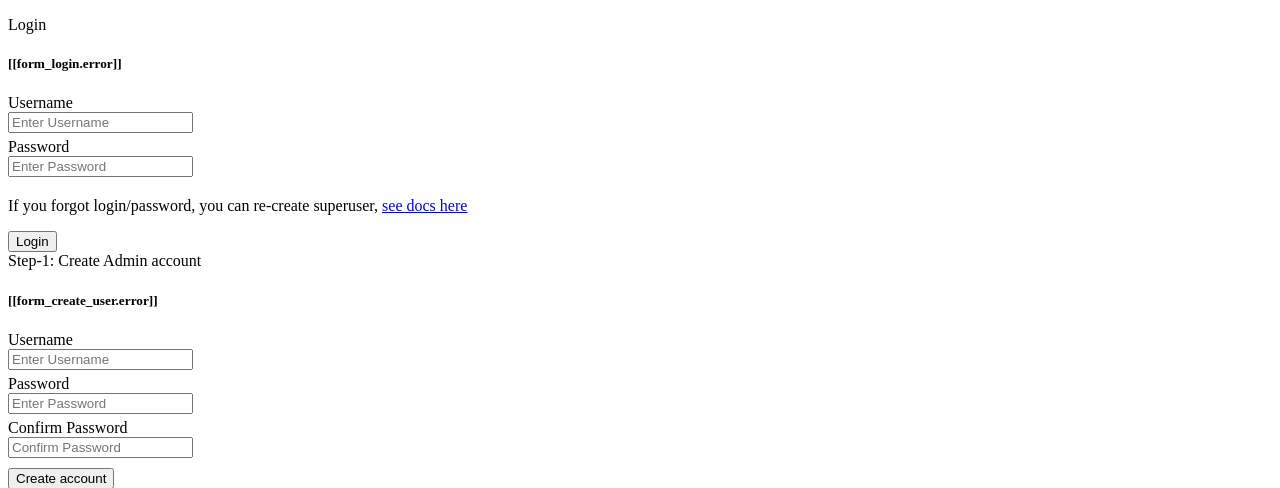
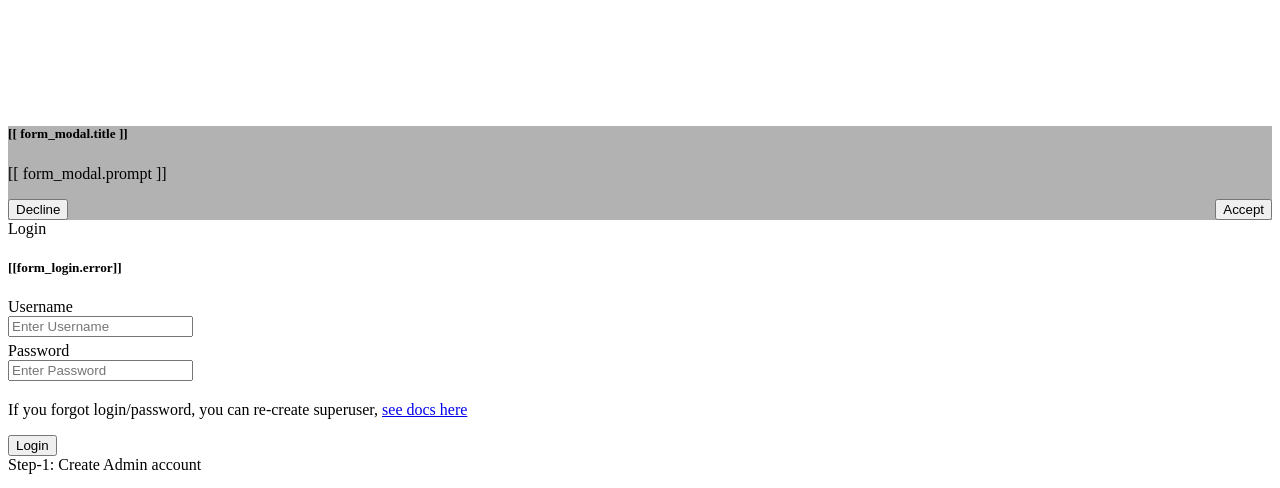
Before and after one commit to Sirius-social/didcomm-mediator, a Python web app: template app/templates/admin.html in a window 1280 px wide. Shown: the part 136-624 px from the top of the page. Run offline with Jinja, Linux system fonts and the light colour scheme; the template is opened without the code that fills it, so the values that code supplies are empty.

Commit message:
refactoring gui

```diff
--- a/app/internal/admin.py
+++ b/app/internal/admin.py
@@ -116,6 +116,7 @@ async def admin_panel(request: Request, db: Database = Depends(get_db)):
             'styles': URL_STATIC + '/admin/css/styles.css',
             'vue': URL_STATIC + '/vue.min.js',
             'axios': URL_STATIC + '/axios.min.js',
+            'jquery': URL_STATIC + '/jquery-3.6.0.min.js'
         },
         'events_stream': events_stream,
         'events_stream_ws': events_stream_ws,
--- a/app/templates/admin.html
+++ b/app/templates/admin.html
@@ -7,6 +7,7 @@
     <link href="{{ static.styles }}" rel="stylesheet">
     <script src="{{ static.vue }}"></script>
     <script src="{{ static.axios }}"></script>
+    <script src="{{ static.jquery }}"></script>
 </head>
 
 <body id="top">
@@ -42,6 +43,23 @@
 </nav>
 <!-- Mashead header-->
 <header class="masthead" id="app">
+
+    <!--   Modal -------->
+    <div class="modal" id="form-modal" style="background-color: rgba(0,0,0,0.3)" tabindex="-1" role="dialog" aria-labelledby="original" aria-hidden="true">
+      <div class="modal-dialog modal-md" role="document" style="margin-top:10%;">
+        <div class="modal-content">
+          <div class="modal-header">
+            <h5 class="text-primary modal-title" >[[ form_modal.title ]]</h5>
+          </div>
+          <div class="modal-body">
+              <p class="text-danger">[[ form_modal.prompt ]]</p>
+              <button @click="close_modal_form(false)" class="btn btn-primary">Decline</button>
+              <button @click="close_modal_form(true)" class="btn btn-danger" style="float: right;">Accept</button>
+          </div>
+        </div>
+      </div>
+    </div>
+
     <div class="container px-5">
         <div class="row gx-5 align-items-center">
             {% if not app_is_configured or not current_user %}
@@ -293,6 +311,11 @@
                 option: '{{ settings.email_option }}',
                 error: "",
                 loading: false
+            },
+            form_modal: {
+                title: '',
+                prompt: '',
+                accept_cb: null
             }
         },
         methods: {
@@ -450,7 +473,10 @@
                 document.body.removeChild(dummy);
             },
             reset_settings: function(){
-                if (confirm("Are you sure? All settings will be clean!!!")) {
+                this.open_modal_form(
+                    'Reset Settings?',
+                    "Are you sure? All settings will be clean!!!",
+                    function (){
                         let url = '{{ base_url }}' + '/set_app_is_configured';
                         let value = 'off'
                         axios.post(
@@ -466,9 +492,22 @@
                             console.log('======== ERROR ========')
                             console.log(error.data);
                         });
-                } else {
-                  console.log("You pressed Cancel!");
                     }
+                );
+            },
+            open_modal_form: function(title, prompt, accept_callback){
+                this.form_modal.title = title;
+                this.form_modal.prompt = prompt;
+                this.form_modal.accept_cb = accept_callback;
+                $('#form-modal').show();
+            },
+            close_modal_form: function(accepted) {
+                if (accepted) {
+                    if (this.form_modal.accept_cb) {
+                        this.form_modal.accept_cb();
+                    }
+                }
+                $('#form-modal').hide();
             }
         },
         computed: {
```
Lines whose indentation alone changed are shown as unchanged.
